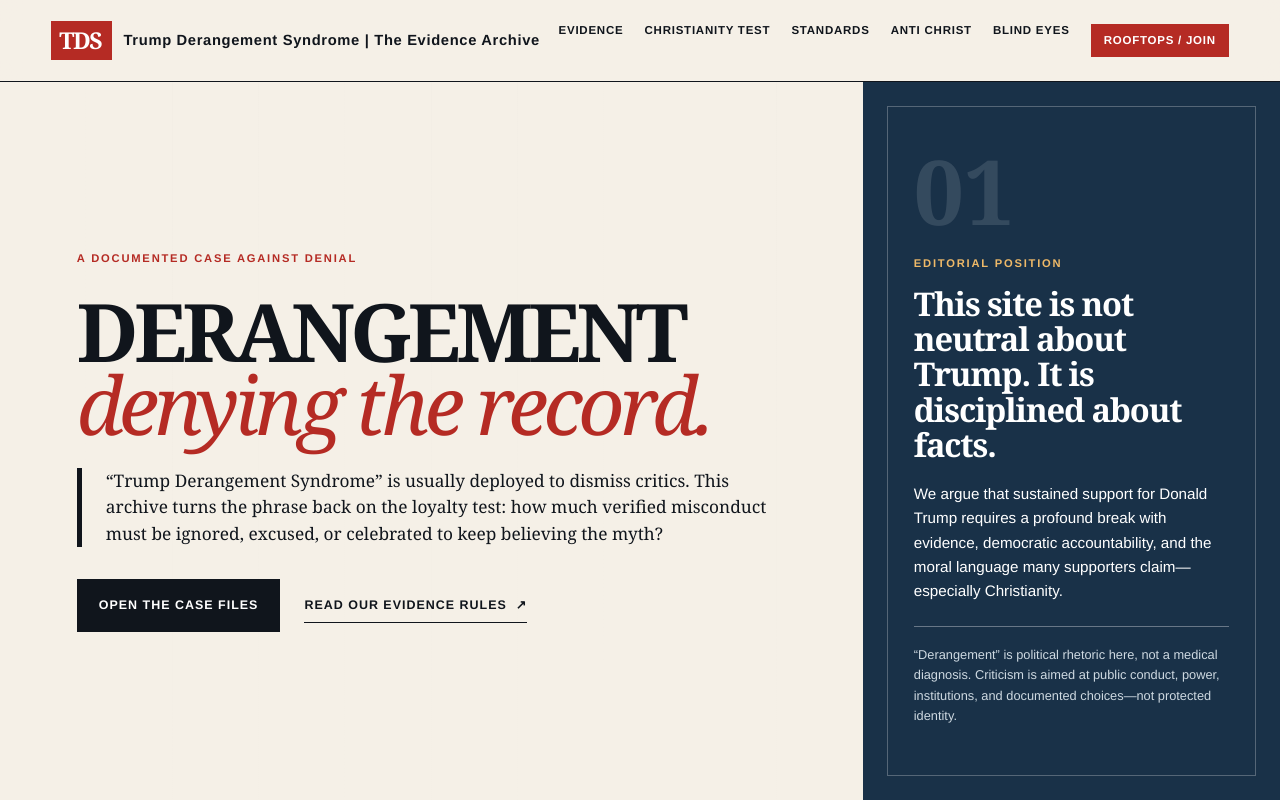
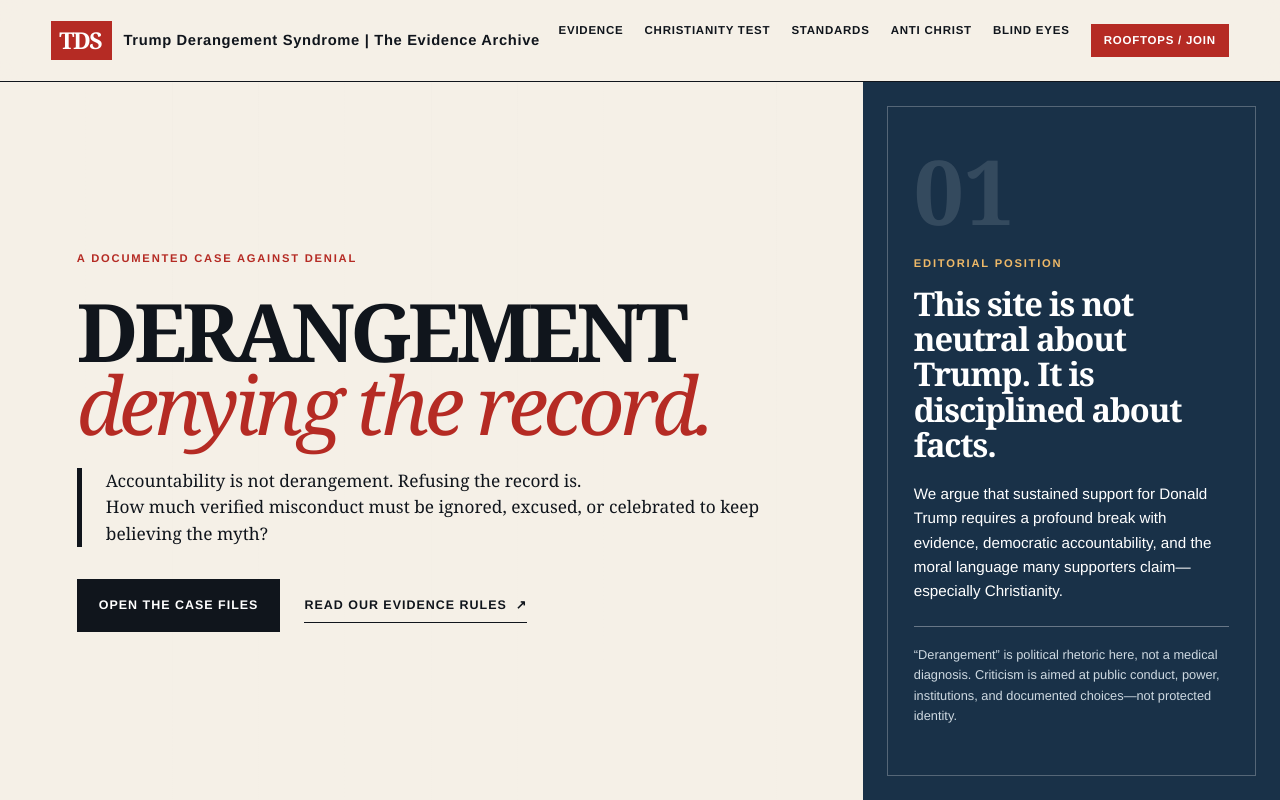
Before and after one commit to dtrezise/TDS, a Next.js app: page / in a window 1280 px wide. Shown: the top 800 px of the page. Built offline with nearby package versions, Linux system fonts and the light colour scheme.

Commit message:
Refine homepage accountability message

```diff
--- a/app/tds-archive.tsx
+++ b/app/tds-archive.tsx
@@ -170,7 +170,8 @@ export function TdsArchive() {
           <p className="section-label">A documented case against denial</p>
           <h1>DERANGEMENT <em>denying the record.</em></h1>
           <p className="hero__lede">
-            “Trump Derangement Syndrome” is usually deployed to dismiss critics. This archive turns the phrase back on the loyalty test: how much verified misconduct must be ignored, excused, or celebrated to keep believing the myth?
+            Accountability is not derangement. Refusing the record is.<br />
+            How much verified misconduct must be ignored, excused, or celebrated to keep believing the myth?
           </p>
           <div className="hero__actions">
             <a className="button button--primary" href="#evidence">Open the case files</a>
```
Also changed, not shown: 1 other file (tests, documents, lock files or other folders).
